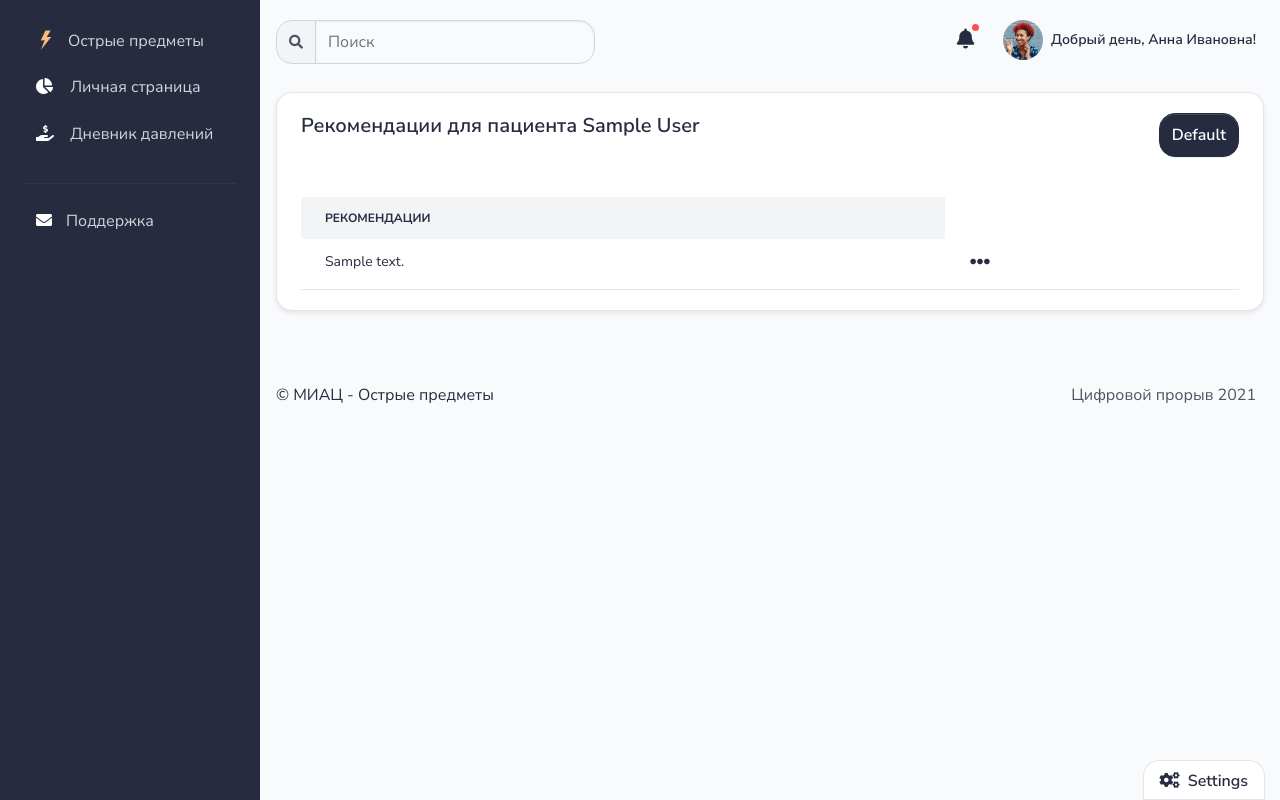
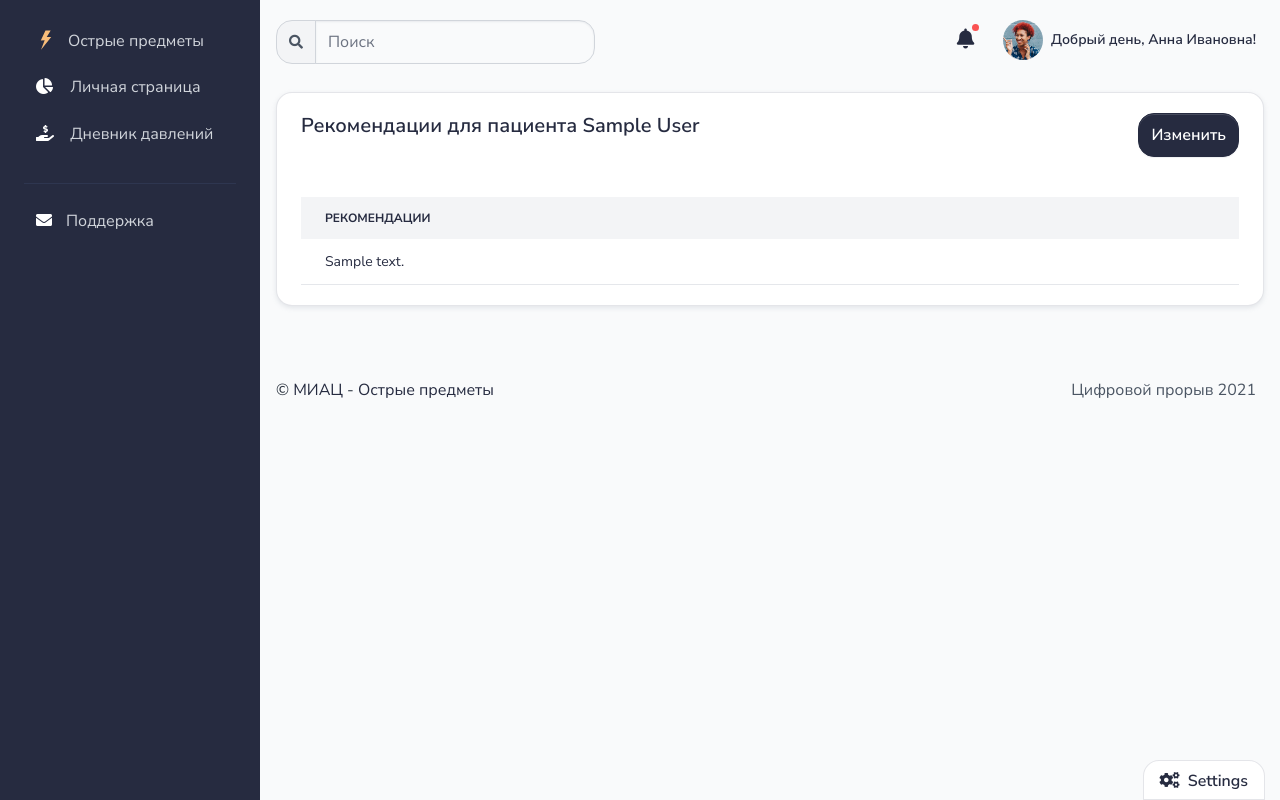
Before and after one commit to Sharp-Objects/dashboard, a Flask app: page /add_recommendations in a window 1280 px wide. Run offline with Flask 2, Linux system fonts and the light colour scheme; a user stored in the database is signed in; tables that the repository leaves empty hold one stand-in row (values such as "Sample post"); some libraries are stand-ins or nearby versions.

```diff
--- a/app/doctor/templates/add_recommendations.html
+++ b/app/doctor/templates/add_recommendations.html
@@ -20,8 +20,8 @@
                 <div class="modal-body">
                     <div class="my-4">
                         <form action="" method="post">
-                            <label for="textarea">Example textarea</label>
-                            <textarea class="form-control" name="text" placeholder="Enter your message..." id="textarea"
+                            <label for="textarea">Поле для рекомендации</label>
+                            <textarea class="form-control" name="text" placeholder="Введите текст..." id="textarea"
                                       rows="4"></textarea>
                             <br>
                             <button type="submit" class="btn btn-secondary">Подтвердить</button>
@@ -42,7 +42,7 @@
             <div class="d-flex justify-content-between">
                 <h5> Рекомендации для пациента {{ patient_name[0] }} </h5>
                 <button type="button" class="btn btn-block btn-dark mb-3" data-bs-toggle="modal"
-                        data-bs-target="#modal-default">Default
+                        data-bs-target="#modal-default">Изменить
                 </button>
             </div>
             <br>
@@ -50,7 +50,6 @@
                 <table class="table table-centered table-nowrap mb-0 rounded">
                     <thead class="thead-light">
                     <tr>
-
                         <th class="border-0">Рекомендации</th>
                     </tr>
                     </thead>
@@ -58,32 +57,10 @@
                     <!-- Item -->
                     {% for rec in recommendations %}
                         <tr>
-
                             <td><span class="fw-normal"><a href="#">{{ rec.text }}</a></span></td>
-
-                            <td>
-                      <div class="btn-group">
-                          <button class="btn btn-link text-dark dropdown-toggle dropdown-toggle-split m-0 p-0" data-bs-toggle="dropdown" aria-haspopup="true" aria-expanded="false">
-                              <span class="icon icon-sm">
-                                  <span class="fas fa-ellipsis-h icon-dark"></span>
-                              </span>
-                              <span class="sr-only">Toggle Dropdown</span>
-                          </button>
-                          <div class="dropdown-menu py-0">
-                              <a class="dropdown-item rounded-top" href="#"><span class="fas fa-eye me-2"></span> Данные о пациенте </a>
-                              <a class="dropdown-item" href="#"><span class="fas fa-medkit me-2"></span> Метрики здоровья </a>
-                              <a class="dropdown-item" href="add_recommendations.html"><span class="fas fa-edit me-2"></span> Добавить рекомендации </a>
-                              <a class="dropdown-item text-danger rounded-bottom" href="#"><span class="fas fa-trash-alt me-2"></span> Скрыть </a>
-                          </div>
-
-                      </div>
-                  </td>
                         </tr>
                           {% endfor %}
                           <!-- End of Item -->
-
-
-
                       </tbody>
                   </table>
               </div>
```
